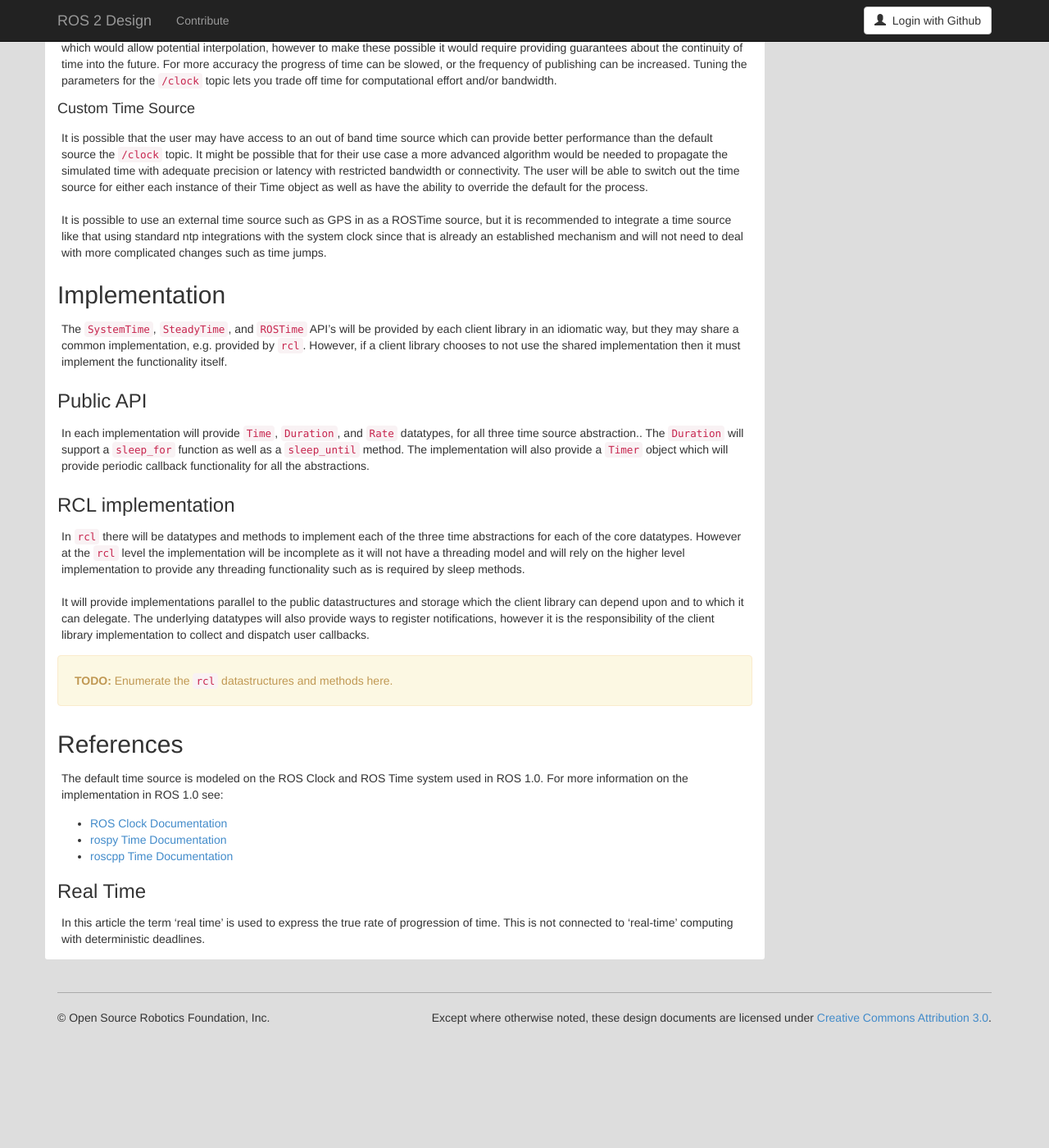
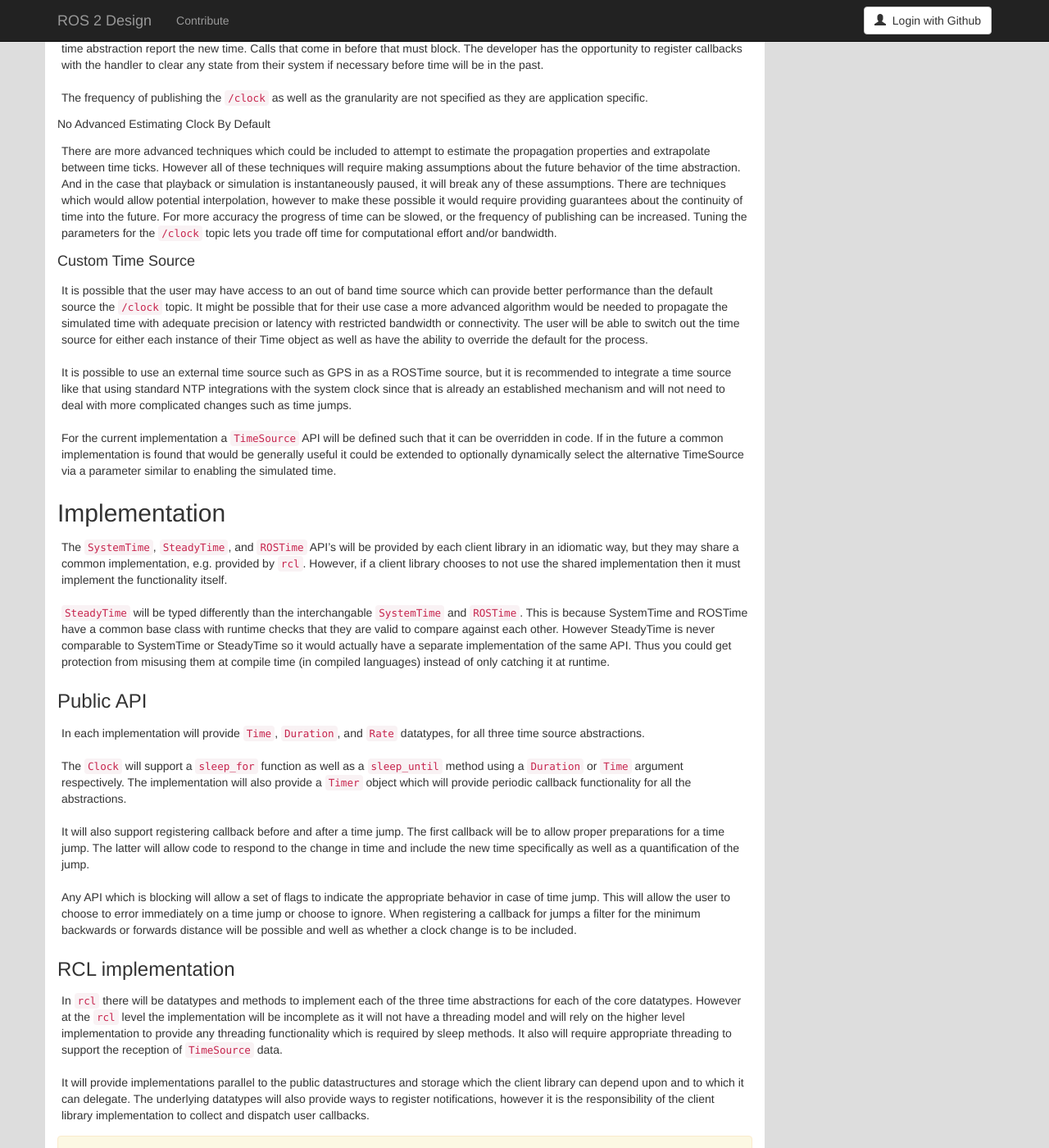
Before and after one commit to ros2/design, a Jekyll site: the page built from articles/130_ros_time.md, in a window 1280 px wide and 1400 px high, scrolled down 2012 px. Shown: the whole window at 82% size. Built offline with Jekyll 4.4.1, drawn with Linux system fonts in a browser that asks for light colours; nearby versions of some CDN libraries; before the commit the page ends 3273 px from its top, so only the background shows below that; some of the changed text lies outside the part shown.

Commit message:
updating article for updated timesource and clock proposals

```diff
--- a/articles/130_ros_time.md
+++ b/articles/130_ros_time.md
@@ -39,6 +39,16 @@
 Often the simulation is the limiting factor for the system and as such the simulator can be a time source for faster or slower playback.
 Additionally if the simulation is paused the system can also pause using the same mechanism.
 
+## Approach
+
+To provide a simplified time interface we will provide a ROS time and duration datatype.
+To query for the latest time a ROS Clock interface will be provided.
+A TimeSource can manage one or more Clock instances.
+
+
+## Clock
+
+
 ### Challenges in using abstracted time
 
 There are many algorithms for synchronization and they can typically achieve accuracies which are better than the latency of the network communications between devices on the network.
@@ -70,18 +80,19 @@
 
 `SystemTime` will be directly tied to the system clock.
 
+#### ROS Time
+
+The `ROSTime` will report the same as `SystemTime` when an ROS Time Source is not active.
+When the ROS time source is active `ROSTime` will return the latest value reported by the Time Source.
+`ROSTime` is considered active when the parameter `using_sim_time` is set on the node.
+
 #### Steady Time
 
 Example use cases for this include hardware drivers which are interacting with peripherals with hardware timeouts.
 
 In nodes which require the use of `SteadyTime` or `SystemTime` for interacting with hardware or other peripherals it is expected that they do a best effort to isolate any `SystemTime` or `SteadyTime` information inside their implementation and translate external interfaces to use the ROS time abstraction when communicating over the ROS network.
 
-#### ROS Time
-
-The `ROSTime` will report the same as `SystemTime` when an ROS Time Source is not active.
-When the ROS time source is active `ROSTime` will return the latest value reported by the Time Source.
-
-### ROS Time Sources
+### ROS Time Source
 
 #### Default Time Source
 
@@ -100,7 +111,7 @@
 
 The frequency of publishing the `/clock` as well as the granularity are not specified as they are application specific.
 
-##### No Advanced Estimating Clock
+##### No Advanced Estimating Clock By Default
 
 There are more advanced techniques which could be included to attempt to estimate the propagation properties and extrapolate between time ticks.
 However all of these techniques will require making assumptions about the future behavior of the time abstraction.
@@ -115,23 +126,41 @@
 It might be possible that for their use case a more advanced algorithm would be needed to propagate the simulated time with adequate precision or latency with restricted bandwidth or connectivity.
 The user will be able to switch out the time source for either each instance of their Time object as well as have the ability to override the default for the process.
 
-It is possible to use an external time source such as GPS in as a ROSTime source, but it is recommended to integrate a time source like that using standard ntp integrations with the system clock since that is already an established mechanism and will not need to deal with more complicated changes such as time jumps.
+It is possible to use an external time source such as GPS in as a ROSTime source, but it is recommended to integrate a time source like that using standard NTP integrations with the system clock since that is already an established mechanism and will not need to deal with more complicated changes such as time jumps.
+
+For the current implementation a `TimeSource` API will be defined such that it can be overridden in code.
+If in the future a common implementation is found that would be generally useful it could be extended to optionally dynamically select the alternative TimeSource via a parameter similar to enabling the simulated time.
 
 ## Implementation
 
 The `SystemTime`, `SteadyTime`, and `ROSTime` API's will be provided by each client library in an idiomatic way, but they may share a common implementation, e.g. provided by `rcl`.
 However, if a client library chooses to not use the shared implementation then it must implement the functionality itself.
 
+`SteadyTime` will be typed differently than the interchangable `SystemTime` and `ROSTime`.
+This is because SystemTime and ROSTime have a common base class with runtime checks that they are valid to compare against each other.
+However SteadyTime is never comparable to SystemTime or SteadyTime so it would actually have a separate implementation of the same API.
+Thus you could get protection from misusing them at compile time (in compiled languages) instead of only catching it at runtime.
+
 ### Public API
 
-In each implementation will provide `Time`, `Duration`, and `Rate` datatypes, for all three time source abstraction..
-The `Duration` will support a `sleep_for` function as well as a `sleep_until` method.
+In each implementation will provide `Time`, `Duration`, and `Rate` datatypes, for all three time source abstractions.
+
+The `Clock` will support a `sleep_for` function as well as a `sleep_until` method using a `Duration` or `Time` argument respectively.
 The implementation will also provide a `Timer` object which will provide periodic callback functionality for all the abstractions.
+
+It will also support registering callback before and after a time jump.
+The first callback will be to allow proper preparations for a time jump.
+The latter will allow code to respond to the change in time and include the new time specifically as well as a quantification of the jump.
+
+Any API which is blocking will allow a set of flags to indicate the appropriate behavior in case of time jump.
+This will allow the user to choose to error immediately on a time jump or choose to ignore.
+When registering a callback for jumps a filter for the minimum backwards or forwards distance will be possible and well as whether a clock change is to be included.
 
 ### RCL implementation
 
 In `rcl` there will be datatypes and methods to implement each of the three time abstractions for each of the core datatypes.
-However at the `rcl` level the implementation will be incomplete as it will not have a threading model and will rely on the higher level implementation to provide any threading functionality such as is required by sleep methods.
+However at the `rcl` level the implementation will be incomplete as it will not have a threading model and will rely on the higher level implementation to provide any threading functionality which is required by sleep methods.
+It also will require appropriate threading to support the reception of `TimeSource` data.
 
 It will provide implementations parallel to the public datastructures and storage which the client library can depend upon and to which it can delegate.
 The underlying datatypes will also provide ways to register notifications, however it is the responsibility of the client library implementation to collect and dispatch user callbacks.
```
